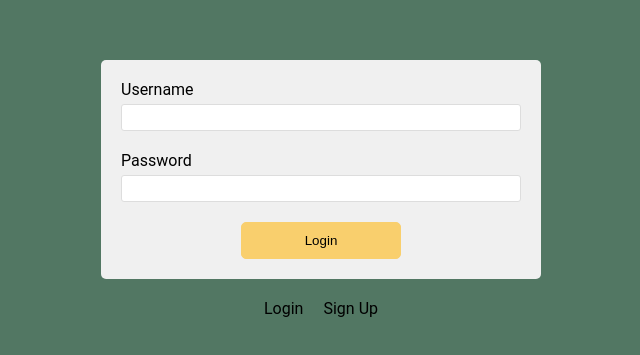
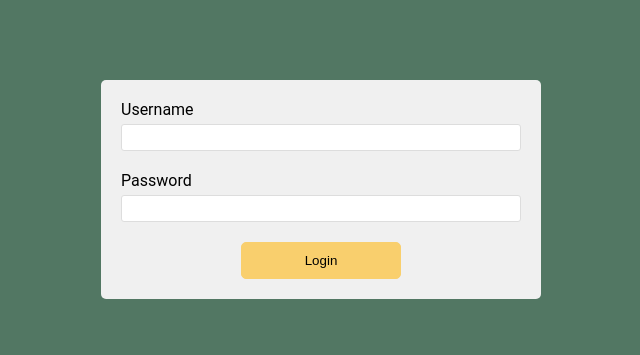
Before and after one commit to jayplus-app/jayplus-frontend, a Next.js app: page /admin/login in a window 1280 px wide. Shown: the part 211-566 px from the top of the page, without its empty margins (319-959 px from the left). Built offline with nearby package versions, Linux system fonts and the light colour scheme.

Commit message:
removed sign up page

```diff
--- a/app/admin/(auth)/layout.tsx
+++ b/app/admin/(auth)/layout.tsx
@@ -7,13 +7,7 @@ export default function AdminAuthLayout({
 }) {
   return (
     <div id='admin-auth-layout'>
-      <div id='admin-auth-card'>
-        {children}
-        <div id='auth-page-links'>
-          <Link href='/admin/login'>Login</Link>
-          <Link href='/admin/sign-up'>Sign Up</Link>
-        </div>
-      </div>
+      <div id='admin-auth-card'>{children}</div>
     </div>
   )
 }
--- a/app/globals.css
+++ b/app/globals.css
@@ -25,23 +25,6 @@ body#admin {
   justify-content: center;
   height: 100svh;
   background-color: var(--complementary-color-2);
-}
-
-#admin-auth-layout #admin-auth-card #auth-page-links {
-  display: flex;
-  justify-content: center;
-  gap: 20px;
-  margin-top: 20px;
-}
-
-#admin-auth-layout #admin-auth-card #auth-page-links a {
-  text-decoration: none;
-  color: black;
-  transition: 200ms;
-}
-
-#admin-auth-layout #admin-auth-card #auth-page-links a:hover {
-  font-weight: bold;
 }
 
 /* PAGES */
```
Also changed, not shown: app/admin/(auth)/sign-up/page.tsx (deleted, +0 -7 lines), middleware.ts (+2 -6 lines).
